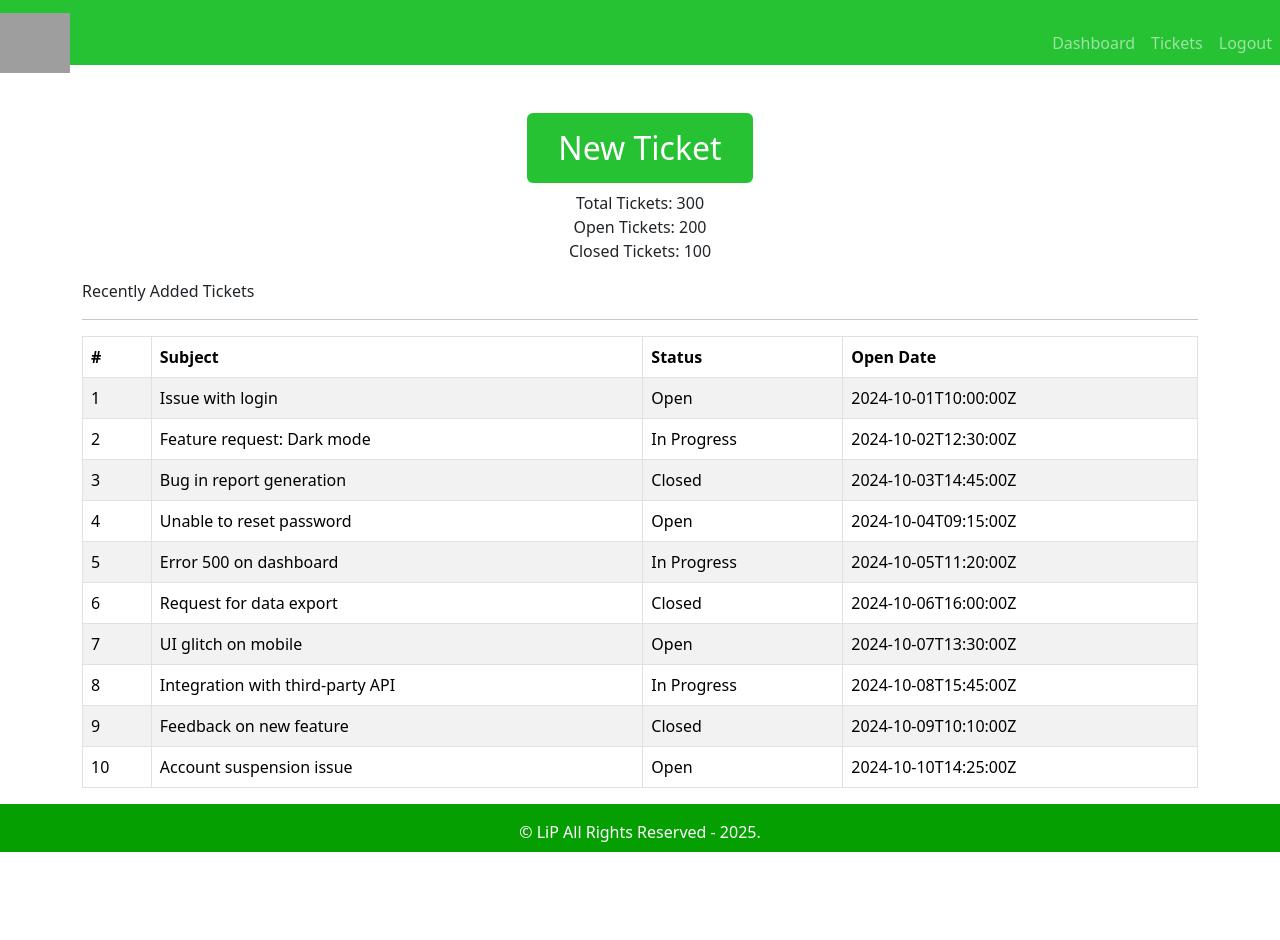
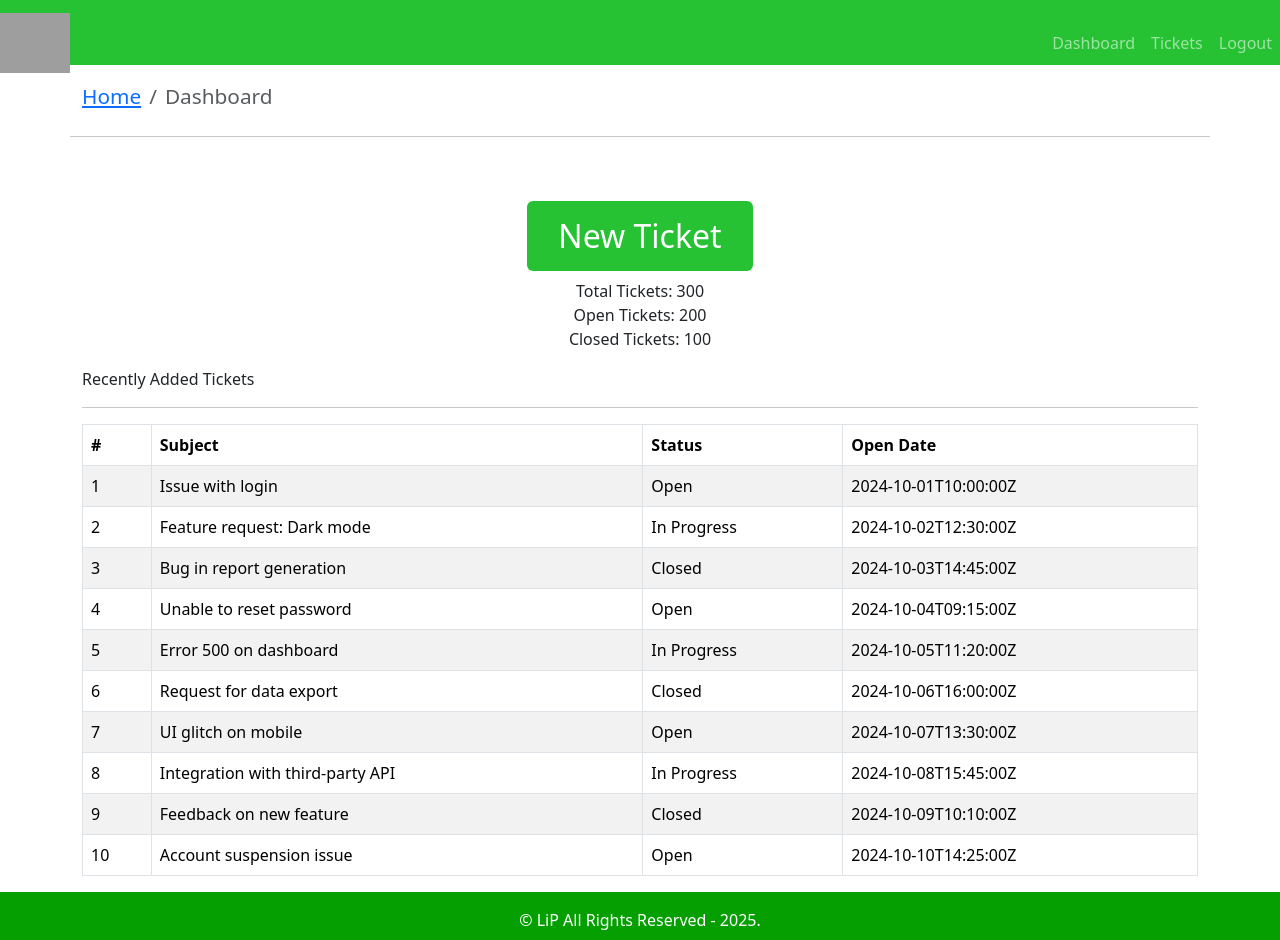
Before and after one commit to John-Doe0002/crm-frontend, a React (Create React App) app: page / in a window 1280 px wide. Before the commit the page ends 852 px from the top, so only its background shows below. Built offline with nearby package versions, Linux system fonts and the light colour scheme; grey boxes are pictures that could not be loaded.

Commit message:
Breadcrumb added

```diff
--- /dev/null
+++ b/src/components/breadcrumb/breadcr.js
@@ -0,0 +1,15 @@
+import React from 'react'
+import { Breadcrumb } from 'react-bootstrap';
+
+export const breadcr = ({page}) => {
+  return (
+    <Breadcrumb>
+      <Breadcrumb.Item href="/">
+        Home
+      </Breadcrumb.Item>
+      <Breadcrumb.Item active>
+        {page}
+      </Breadcrumb.Item>
+    </Breadcrumb>
+  );
+}
--- a/src/page/dashboard/Dashboard.page.js
+++ b/src/page/dashboard/Dashboard.page.js
@@ -2,10 +2,18 @@ import React from 'react'
 import {Container, Row, Col, Button  } from 'react-bootstrap'
 import { TicketTable } from '../../components/ticket-table/ticket.table'
 import tickets from '../../assets/data/dummy-ticks.json'
+import { breadcr as Breadcrumb } from '../../components/breadcrumb/breadcr'
 
 export const Dashboard = () => {
   return (
     <Container>
+        <Row>
+            <Col className='mt-3 mb-2' style={{'font-size': '1.3rem'}}>
+                <Breadcrumb page="Dashboard" />
+            </Col>
+                    <hr />
+        </Row>
+
         <Row>
             <Col className='text-center mt-5 mb-2'>
                 <Button variant='#01b810d9' style={{'font-size': '2rem', padding: "10px 30px", backgroundColor: "#01b810d9", color: "white"}}>New Ticket</Button>
```
